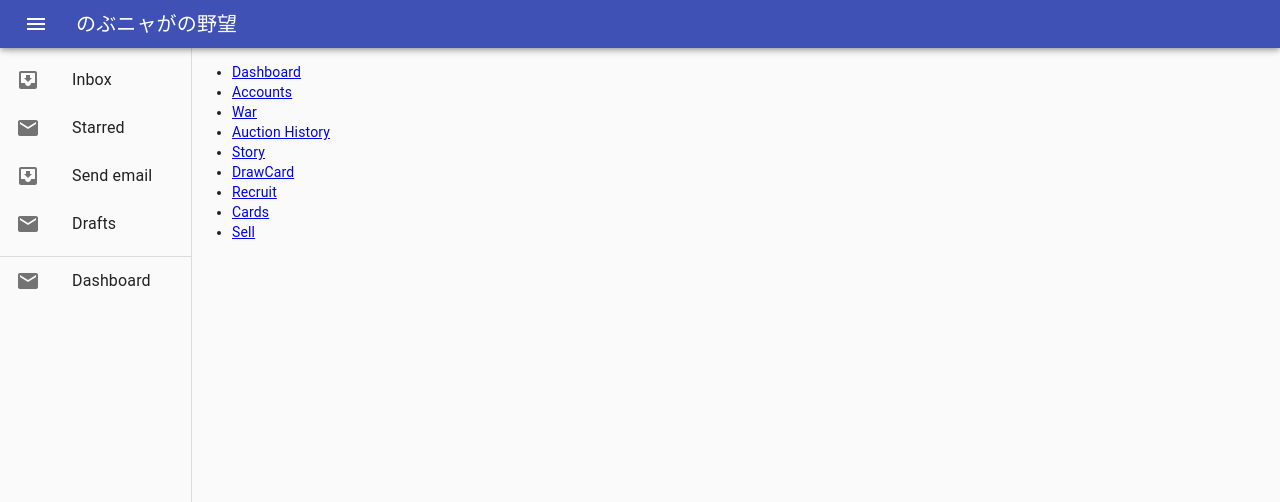
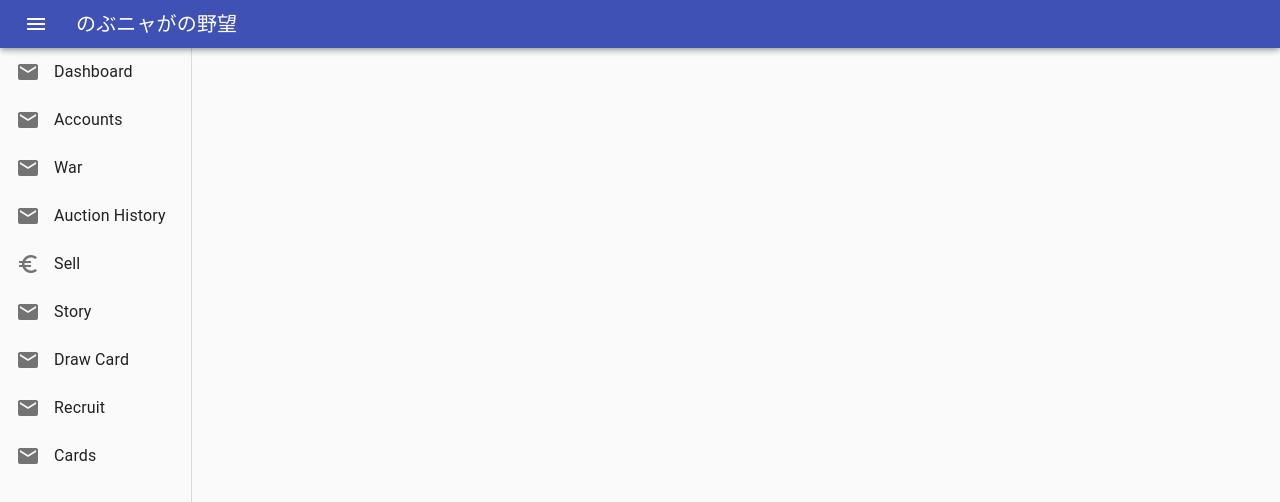
Before and after one commit to Ucandoit/nobot-front, a React (Create React App) app: page /accounts/1 in a window 1280 px wide. Shown: the top 502 px of the page. Built offline with nearby package versions, Linux system fonts and the light colour scheme.

Commit message:
wip side menu

```diff
--- a/src/components/App.tsx
+++ b/src/components/App.tsx
@@ -1,6 +1,6 @@
 import { createStyles, makeStyles, Theme } from '@material-ui/core';
 import React from 'react';
-import { BrowserRouter, Link, Redirect, Route, Switch } from 'react-router-dom';
+import { BrowserRouter, Redirect, Route, Switch } from 'react-router-dom';
 import { AppBar, SideBar } from '../layout';
 import AccountForm from './accounts/AccountForm';
 import Accounts from './accounts/Accounts';
@@ -55,35 +55,6 @@ const App: React.FC = () => {
           <AppBar />
           <main className={classes.contentWithSidebar}>
             <SideBar />
-            <ul>
-              <li>
-                <Link to="/">Dashboard</Link>
-              </li>
-              <li>
-                <Link to="/accounts">Accounts</Link>
-              </li>
-              <li>
-                <Link to="/war">War</Link>
-              </li>
-              <li>
-                <Link to="/auction_history">Auction History</Link>
-              </li>
-              <li>
-                <Link to="/story">Story</Link>
-              </li>
-              <li>
-                <Link to="/draw_card">DrawCard</Link>
-              </li>
-              <li>
-                <Link to="/recruit">Recruit</Link>
-              </li>
-              <li>
-                <Link to="/cards">Cards</Link>
-              </li>
-              <li>
-                <Link to="/auction/sell">Sell</Link>
-              </li>
-            </ul>
             <Switch>
               <Route exact path="/">
                 <Redirect to="/dashboard" />
--- a/src/layout/SideBar.tsx
+++ b/src/layout/SideBar.tsx
@@ -1,15 +1,7 @@
-import { Divider, Drawer, List, ListItem, ListItemIcon, ListItemText, makeStyles } from '@material-ui/core';
+import { Drawer, ListItem, ListItemIcon, ListItemText, makeStyles } from '@material-ui/core';
 import Icon from '@material-ui/core/Icon';
-import MailIcon from '@material-ui/icons/Mail';
-import InboxIcon from '@material-ui/icons/MoveToInbox';
 import React from 'react';
 import { Link } from 'react-router-dom';
-
-// const useStyles = makeStyles({
-//   list: {
-//     width: 250,
-//   }
-// });
 
 const useStyles = makeStyles(theme => ({
   menu: {
@@ -18,6 +10,10 @@ const useStyles = makeStyles(theme => ({
     width: '12rem',
     backgroundColor: 'transparent'
     // borderRight: "none",
+  },
+  itemIcon: {
+    minWidth: 'unset',
+    marginRight: '1em'
   }
 }));
 
@@ -25,6 +21,46 @@ const menu = [
   {
     name: 'Dashboard',
     to: '/',
+    icon: 'mail'
+  },
+  {
+    name: 'Accounts',
+    to: '/accounts',
+    icon: 'mail'
+  },
+  {
+    name: 'War',
+    to: '/war',
+    icon: 'mail'
+  },
+  {
+    name: 'Auction History',
+    to: '/auction_history',
+    icon: 'mail'
+  },
+  {
+    name: 'Sell',
+    to: '/auction/sell',
+    icon: 'euro_symbol'
+  },
+  {
+    name: 'Story',
+    to: '/story',
+    icon: 'mail'
+  },
+  {
+    name: 'Draw Card',
+    to: '/draw_card',
+    icon: 'mail'
+  },
+  {
+    name: 'Recruit',
+    to: '/recruit',
+    icon: 'mail'
+  },
+  {
+    name: 'Cards',
+    to: '/cards',
     icon: 'mail'
   }
 ];
@@ -40,18 +76,9 @@ const SideBar = () => {
       }}
     >
       <div role="presentation">
-        <List>
-          {['Inbox', 'Starred', 'Send email', 'Drafts'].map((text, index) => (
-            <ListItem button key={text} component={Link} to="/">
-              <ListItemIcon>{index % 2 === 0 ? <InboxIcon /> : <MailIcon />}</ListItemIcon>
-              <ListItemText primary={text} />
-            </ListItem>
-          ))}
-        </List>
-        <Divider />
         {menu.map(item => (
           <ListItem button key={item.name} component={Link} to={item.to}>
-            <ListItemIcon>
+            <ListItemIcon className={classes.itemIcon}>
               <Icon>{item.icon}</Icon>
             </ListItemIcon>
             <ListItemText primary={item.name} />
```
